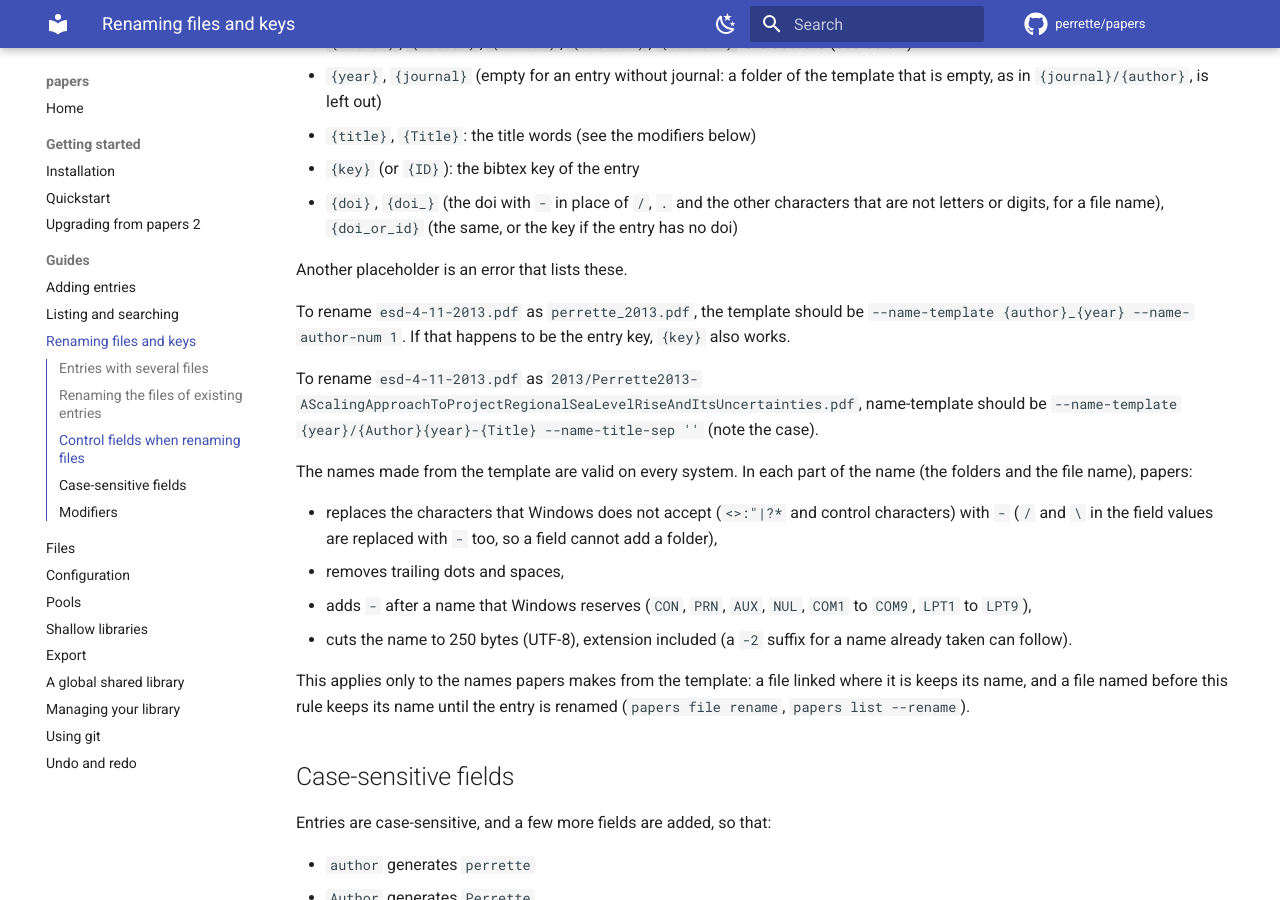
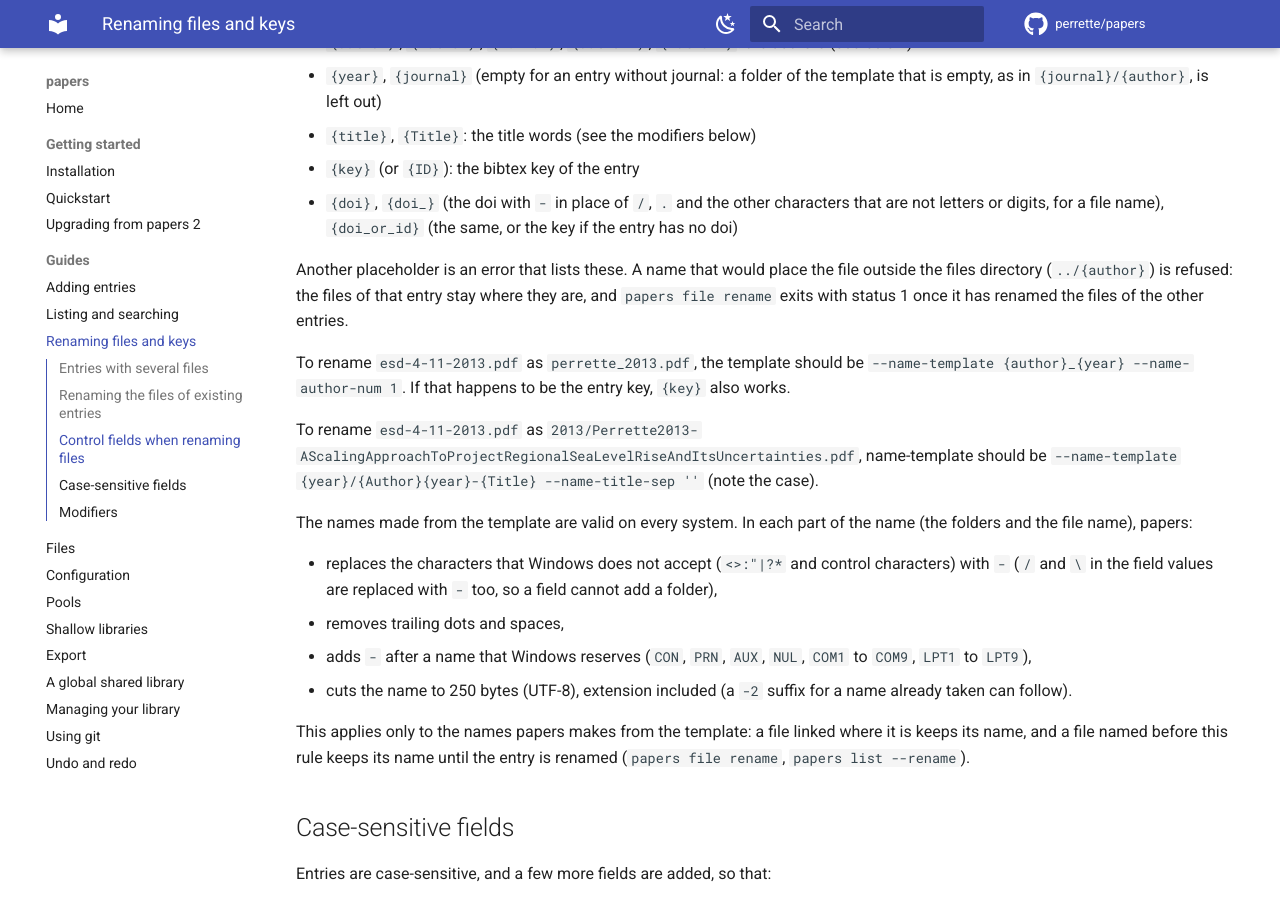
Before and after one commit to perrette/papers, an MkDocs documentation site: the page built from docs/renaming.md, in a window 1280 px wide and 900 px high, scrolled down 1295 px. Built offline with MkDocs 1.6.1 and Material for MkDocs 9.7.7, drawn with Linux system fonts in a browser that asks for light colours; comment, search, counter and statistics services are not loaded; the version menu is left out.

Commit message:
docs: a refused file rename exits 1; a key changed in case is renamed

```diff
--- a/docs/renaming.md
+++ b/docs/renaming.md
@@ -77,7 +77,10 @@ method). Its placeholders are:
   characters that are not letters or digits, for a file name),
   `{doi_or_id}` (the same, or the key if the entry has no doi)
 
-Another placeholder is an error that lists these.
+Another placeholder is an error that lists these. A name that would place
+the file outside the files directory (`../{author}`) is refused: the files
+of that entry stay where they are, and `papers file rename` exits with
+status 1 once it has renamed the files of the other entries.
 
 To rename `esd-4-11-2013.pdf` as `perrette_2013.pdf`, the template should be
 `--name-template {author}_{year} --name-author-num 1`. If that happens to be
```
Also changed, not shown: docs/listing.md (+2 -1 lines).
